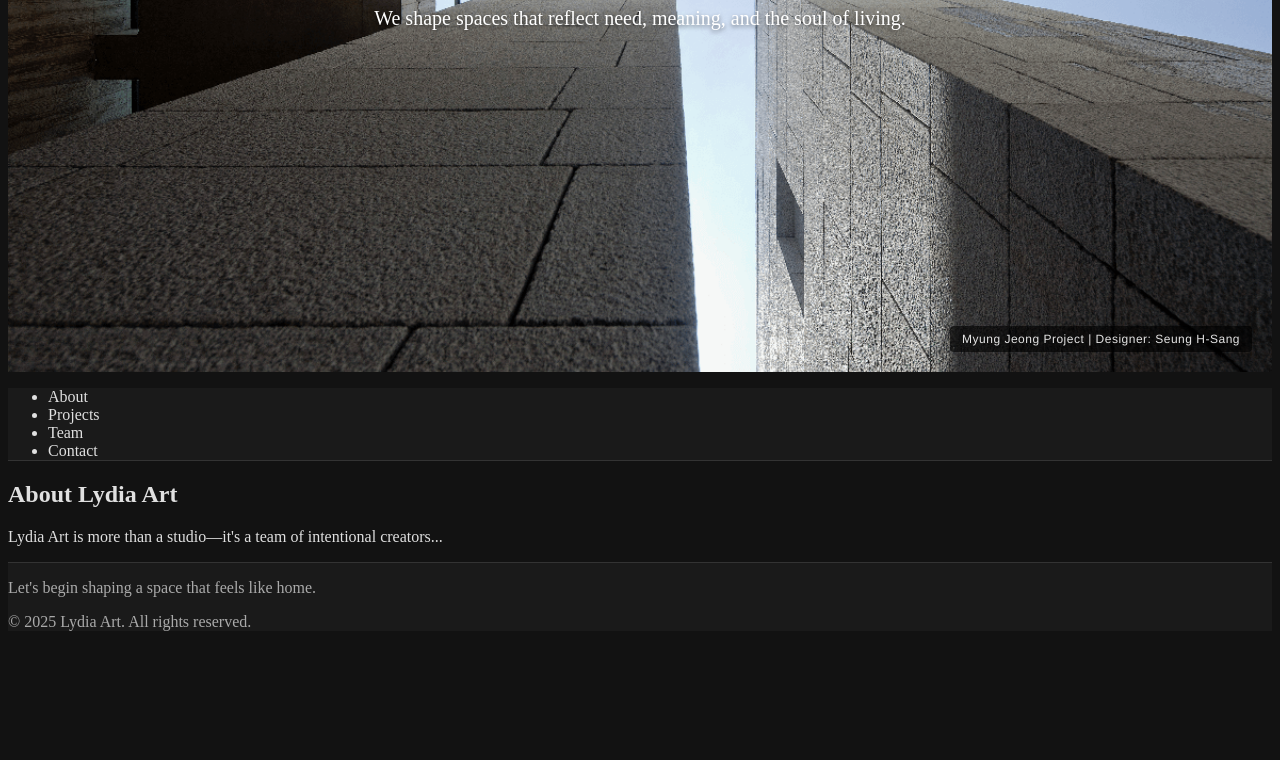
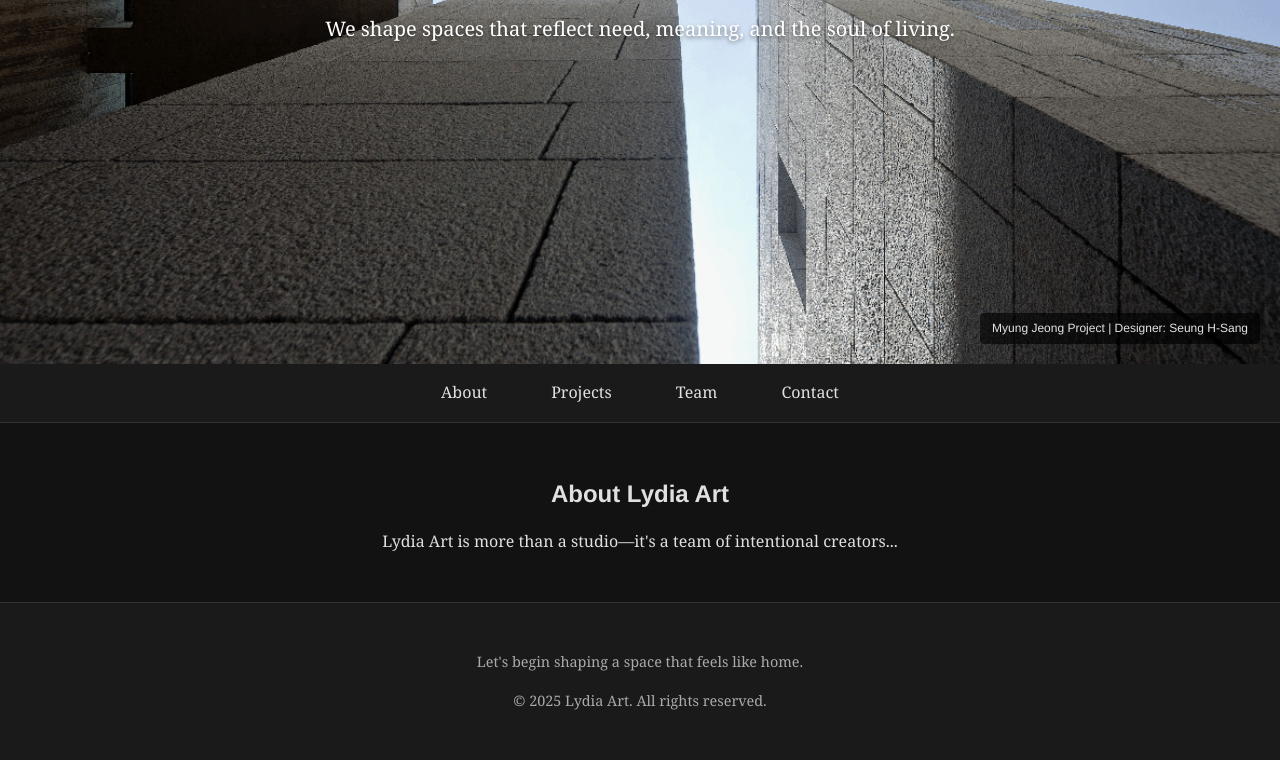
Before and after one commit to flowingcity777/LydiaArt, a plain HTML site: page index.html in a window 1280 px wide. Shown: the part 436-1196 px from the top of the page. Before the commit the page ends 1083 px from the top, so only its background shows below. Drawn offline with nearby package versions, Linux system fonts and the light colour scheme; files whose address does not match are found by name.

Commit message:
Update style.css

```diff
--- a/style.css
+++ b/style.css
@@ -1,32 +1,30 @@
-/* ===== DARK THEME & HERO SLIDESHOW ADDITIONS ===== */
-/* (Add this to your existing style.css) */
-
-/* 🌑 Base Dark Theme Overrides */
+/* ===== BASE STYLES ===== */
 body {
+  font-family: 'Georgia', serif;
   background-color: #121212;
   color: #e0e0e0;
+  line-height: 1.6;
+  margin: 0;
+  padding: 0;
+  text-align: center;
 }
 
-.nav {
-  background-color: #1a1a1a;
-  border-bottom: 1px solid #333;
+h1, h2, h3 {
+  font-family: 'Helvetica Neue', sans-serif;
+  font-weight: 600;
+  margin-bottom: 0.5rem;
 }
 
-.nav a {
-  color: #e0e0e0;
+p {
+  margin-bottom: 1rem;
 }
 
-.nav a:hover {
-  background-color: #333;
+a {
+  color: #ff6b6b;
+  text-decoration: none;
 }
 
-.site-footer {
-  background-color: #1a1a1a;
-  color: #aaa;
-  border-top: 1px solid #333;
-}
-
-/* 🌟 Hero Slideshow */
+/* ===== HERO SLIDESHOW ===== */
 .hero-slideshow {
   position: relative;
   width: 100%;
@@ -48,7 +46,6 @@ body {
   opacity: 1;
 }
 
-/* 📝 Slide Caption (Bottom Right) */
 .slide-caption {
   position: absolute;
   right: 20px;
@@ -59,10 +56,8 @@ body {
   padding: 6px 12px;
   border-radius: 4px;
   font-family: 'Helvetica Neue', sans-serif;
-  letter-spacing: 0.5px;
 }
 
-/* 🖤 Hero Text Overlay */
 .hero-overlay {
   position: absolute;
   top: 50%;
@@ -79,24 +74,103 @@ body {
 .hero-overlay h1 {
   font-size: clamp(2rem, 5vw, 3.5rem);
   margin-bottom: 1rem;
-  line-height: 1.2;
 }
 
 .hero-overlay p {
   font-size: clamp(1rem, 2vw, 1.25rem);
-  margin-bottom: 2rem;
 }
 
-/* 🖼️ Dark Mode Adjustments for Gallery */
+/* ===== NAVIGATION ===== */
+.nav {
+  display: flex;
+  justify-content: center;
+  list-style: none;
+  padding: 1rem 0;
+  margin: 0 auto;
+  background-color: #1a1a1a;
+  border-bottom: 1px solid #333;
+}
+
+.nav li {
+  margin: 0 1rem;
+}
+
+.nav a {
+  text-decoration: none;
+  color: #e0e0e0;
+  font-weight: 500;
+  padding: 0.5rem 1rem;
+  border-radius: 4px;
+  transition: background-color 0.3s ease;
+}
+
+.nav a:hover {
+  background-color: #333;
+}
+
+/* ===== PAGE SECTIONS ===== */
+.page-section {
+  display: none;
+  opacity: 0;
+  transition: opacity 0.6s ease-in-out;
+  padding: 2rem;
+  max-width: 900px;
+  margin: 0 auto;
+  text-align: center;
+}
+
+.page-section.active {
+  display: block;
+  opacity: 1;
+}
+
+/* ===== PROJECT GALLERY ===== */
+.photo-strip {
+  display: flex;
+  flex-wrap: wrap;
+  justify-content: center;
+  gap: 1rem;
+  margin: 2rem auto;
+}
+
 .photo-strip img {
+  max-width: 300px;
+  border-radius: 8px;
   box-shadow: 0 4px 15px rgba(0, 0, 0, 0.3);
+  transition: transform 0.3s ease;
+}
+
+.photo-strip img:hover {
+  transform: scale(1.05);
+}
+
+/* ===== TEAM SECTION ===== */
+.team-member {
+  text-align: center;
+  margin: 2rem auto;
+  max-width: 600px;
 }
 
 .team-member img {
+  width: 150px;
+  height: 150px;
+  object-fit: cover;
+  border-radius: 50%;
+  margin-bottom: 1rem;
   box-shadow: 0 2px 10px rgba(0, 0, 0, 0.3);
 }
 
-/* 📱 Responsive Tweaks */
+/* ===== FOOTER ===== */
+.site-footer {
+  text-align: center;
+  padding: 2rem 1rem;
+  background-color: #1a1a1a;
+  color: #aaa;
+  font-size: 0.9rem;
+  border-top: 1px solid #333;
+}
+
+/* ===== RESPONSIVE ADJUSTMENTS ===== */
 @media (max-width: 768px) {
   .hero-overlay {
     width: 90%;
@@ -107,4 +181,12 @@ body {
     bottom: 10px;
     font-size: 0.65rem;
   }
+
+  .nav {
+    flex-wrap: wrap;
+  }
+
+  .nav li {
+    margin: 0.25rem;
+  }
 }
```
